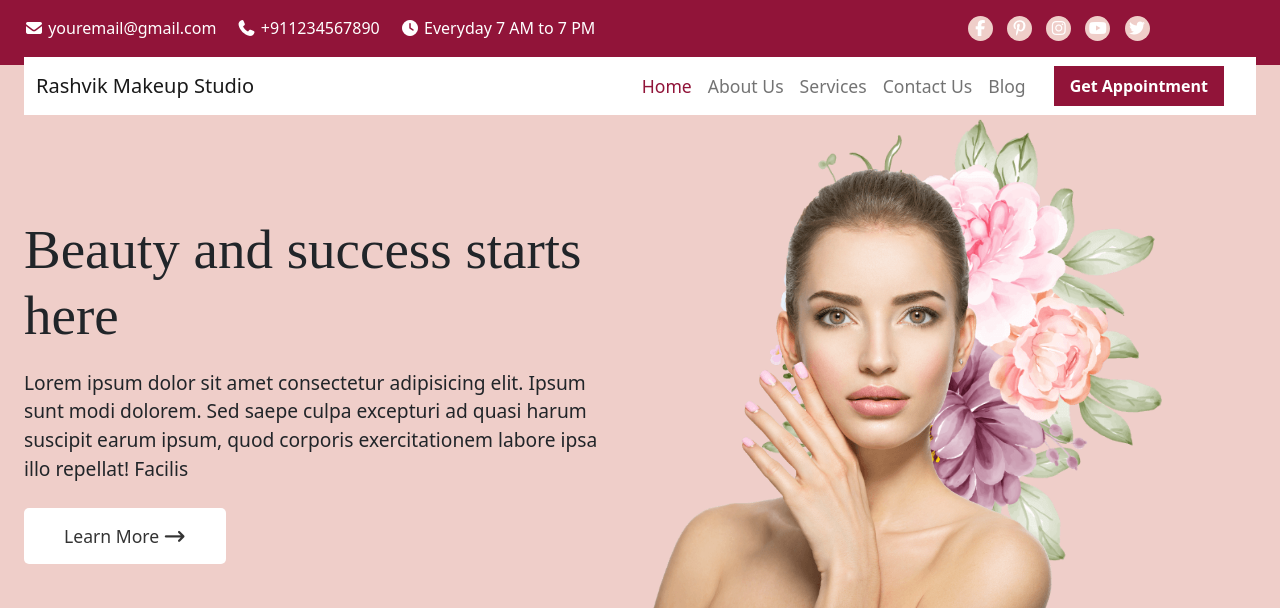
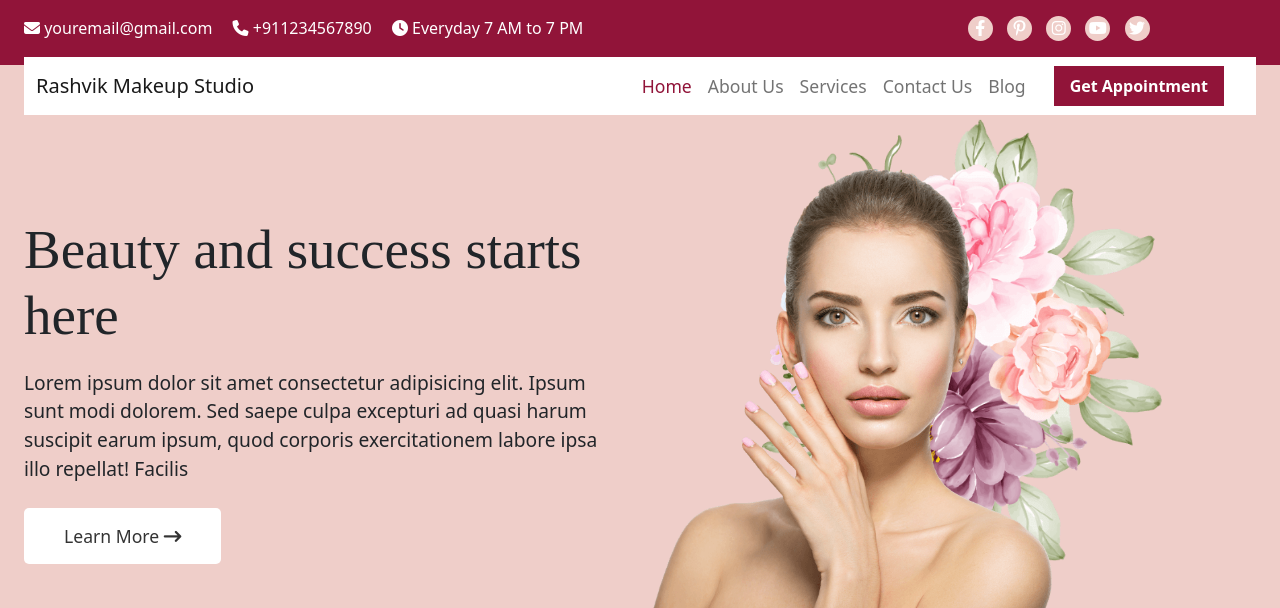
Before and after one commit to hiiamrohitsingh/rashvik-makeup-studio, a plain HTML site: page index.html in a window 1280 px wide. Shown: the top 608 px of the page. Drawn offline with Linux system fonts and the light colour scheme.

Commit message:
Update index.html

```diff
--- a/index.html
+++ b/index.html
@@ -8,7 +8,7 @@
    <title>Document</title>
    <link rel="stylesheet" href="./assets/bootstrap/bootstrap.min.css">
    <link rel="stylesheet" href="./assets/css/style.css">
-   <link rel="stylesheet" href="./assets/icons/fontawesome/css/all.min.css">
+   <link rel="stylesheet" href="https://cdnjs.cloudflare.com/ajax/libs/font-awesome/6.1.1/css/all.min.css" integrity="sha512-KfkfwYDsLkIlwQp6LFnl8zNdLGxu9YAA1QvwINks4PhcElQSvqcyVLLD9aMhXd13uQjoXtEKNosOWaZqXgel0g==" crossorigin="anonymous" referrerpolicy="no-referrer" />
 </head>
 
 <body>
```
